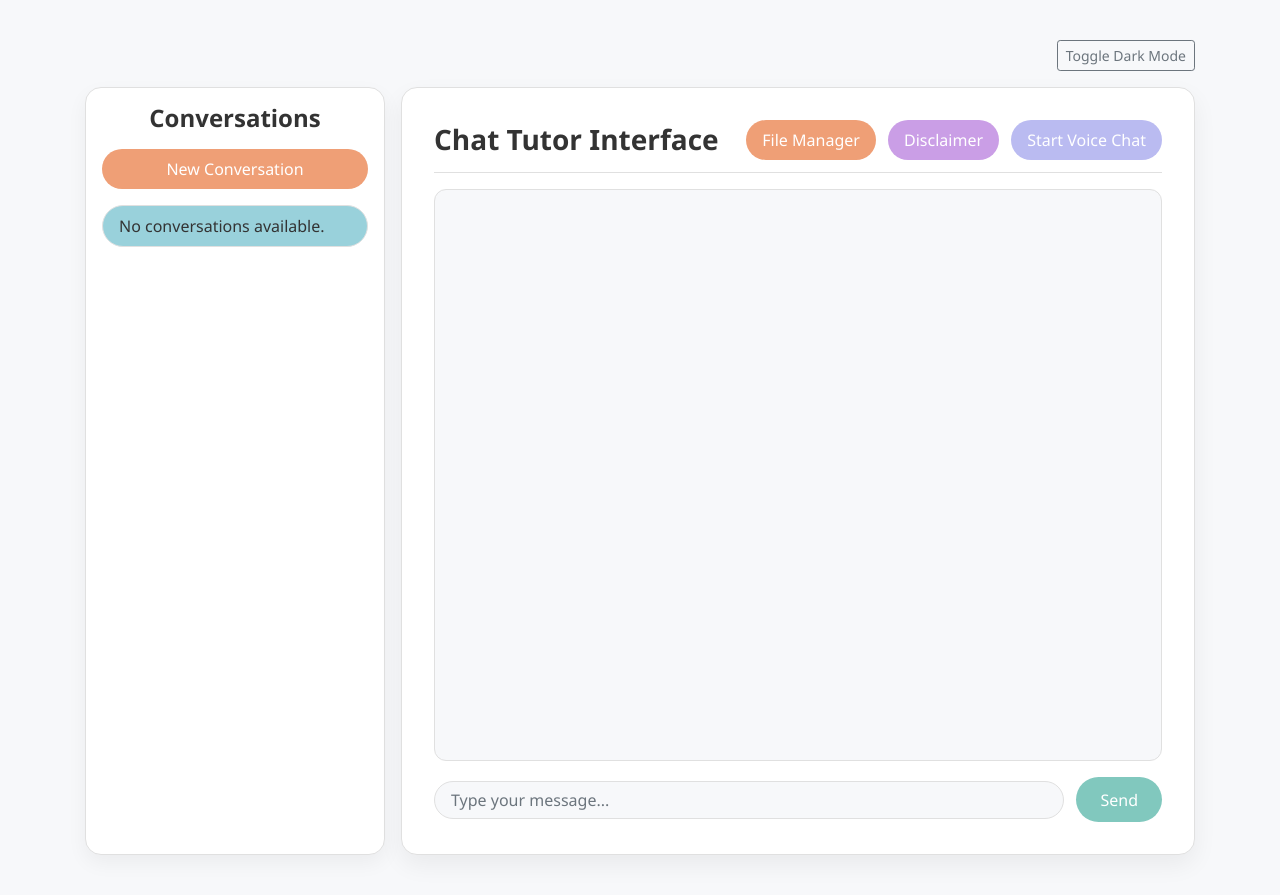
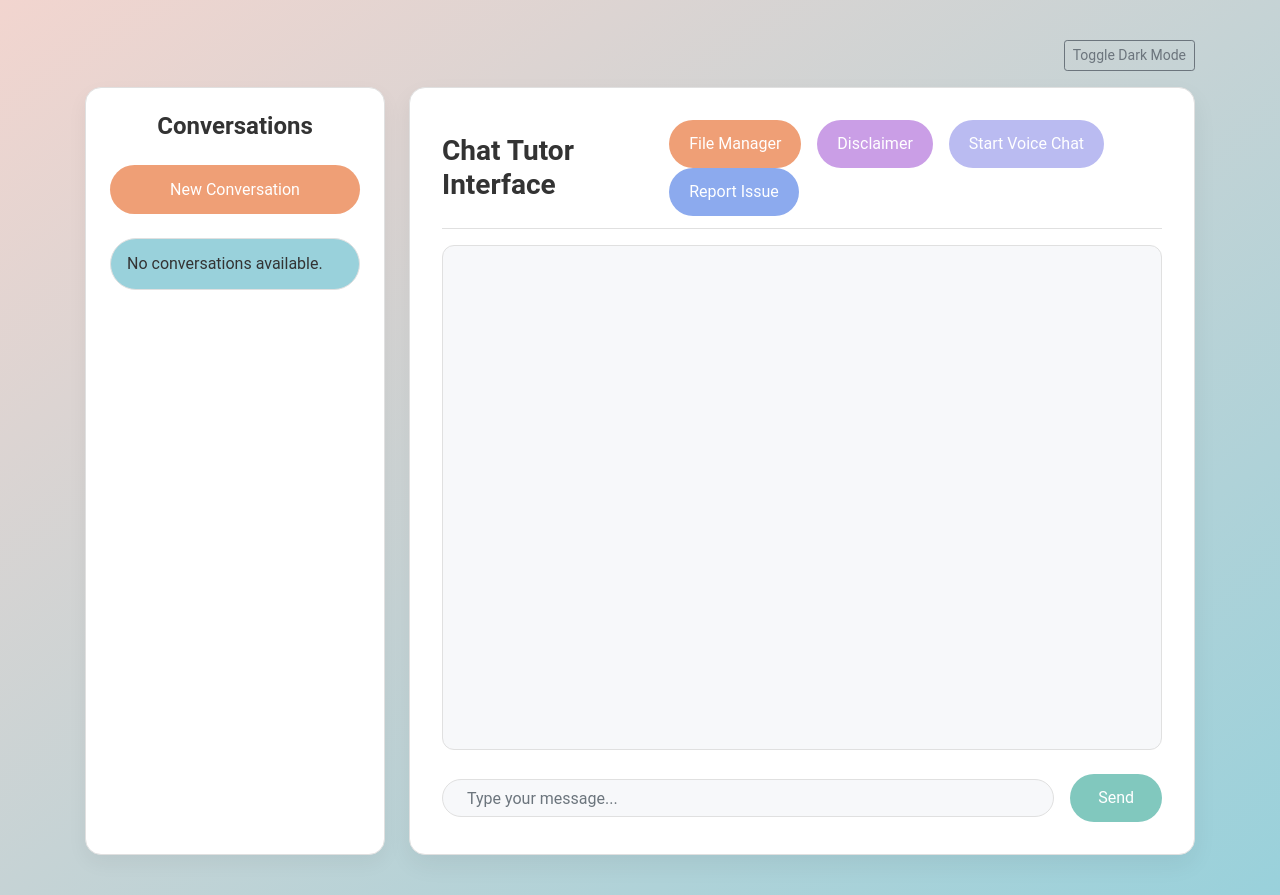
Before and after one commit to Data-Science-and-Society-2026/simulation_exercise, a Django app: template chat_tutor/chat/templates/chat/chat.html in a window 1280 px wide. Run offline with Django 4.2, Linux system fonts and the light colour scheme; the template is opened without the code that fills it, so the values that code supplies are empty; some libraries are stand-ins or nearby versions.

Commit message:
DEMO FINAL

```diff
--- a/chat_tutor/chat/templates/chat/chat.html
+++ b/chat_tutor/chat/templates/chat/chat.html
@@ -3,7 +3,6 @@
 {% block title %}Chat Tutor{% endblock %}
 {% block extra_css %}
 <style>
-  /* CSS Custom Properties (Palette from previous example) */
   :root {
     --rosewater: #f2d5cf;
     --flamingo:  #eebebe;
@@ -31,106 +30,130 @@
     --base-dark:  #303446;
     --mantle:     #292c3c;
     --crust:      #232634;
-    /* Light mode overrides */
     --bg:         #f7f8fa;
     --text:       #333;
     --border:     #e0e0e0;
     --container-bg: #ffffff;
   }
+
   [data-theme="dark"] {
     --bg:         var(--base-dark);
     --text:       var(--text-light);
     --border:     var(--surface1);
     --container-bg: var(--surface0);
   }
+
   body {
-    background: var(--bg);
-    font-family: 'Segoe UI', Tahoma, Geneva, Verdana, sans-serif;
+    background: linear-gradient(to bottom right, var(--rosewater), var(--sky));
+    font-family: 'Roboto', Tahoma, Geneva, Verdana, sans-serif;
     color: var(--text);
     margin: 0;
     padding: 1rem;
+    line-height: 1.6;
   }
+
   .chat-layout {
     display: flex;
-    gap: 1rem;
+    gap: 1.5rem;
     max-width: 1200px;
     margin: 0 auto;
     height: calc(100vh - 2rem);
   }
+
   .conversation-panel {
     flex: 0 0 300px;
     background: var(--container-bg);
     border: 1px solid var(--border);
     border-radius: 16px;
-    box-shadow: 0 8px 20px rgba(0,0,0,0.05);
-    padding: 1rem;
+    box-shadow: 0 8px 20px rgba(0, 0, 0, 0.05);
+    padding: 1.5rem;
     display: flex;
     flex-direction: column;
     overflow-y: auto;
+    transition: all 0.3s ease;
   }
+
   .conversation-panel h4 {
     color: var(--text);
-    font-weight: 600;
-    margin-bottom: 1rem;
+    font-weight: 700;
+    margin-bottom: 1.5rem;
     text-align: center;
   }
+
   .conversation-list {
     list-style: none;
     padding: 0;
     margin: 0;
   }
+
   .conversation-list li {
     background: var(--sky);
     border: 1px solid var(--border);
     border-radius: 50px;
-    padding: 0.5rem 1rem;
-    margin-bottom: 0.5rem;
-    transition: background 0.3s;
+    padding: 0.75rem 1rem;
+    margin-bottom: 1rem;
+    transition: background 0.3s ease, transform 0.2s ease;
     display: flex;
     justify-content: space-between;
     align-items: center;
   }
+
   .conversation-list li.active {
     background: var(--sapphire);
+    transform: scale(1.02);
   }
+
   .conversation-list li a {
     color: var(--text);
     text-decoration: none;
     flex-grow: 1;
   }
+
   .conversation-list li a:hover {
     text-decoration: underline;
+    color: var(--blue);
   }
+
   .conversation-list .delete-btn {
     color: var(--red);
     margin-left: 0.5rem;
-    text-decoration: none;
-    font-size: 1.25rem;
+    font-size: 1.5rem;
+    transition: color 0.3s ease;
   }
+
+  .conversation-list .delete-btn:hover {
+    color: var(--pink);
+  }
+
   .new-conv-btn {
     background: var(--peach);
     color: #fff;
     text-align: center;
-    padding: 0.5rem;
+    padding: 0.75rem;
     border-radius: 50px;
     border: none;
-    margin-bottom: 1rem;
+    margin-bottom: 1.5rem;
     cursor: pointer;
-    transition: background 0.3s;
+    transition: background 0.3s, transform 0.2s ease;
   }
+
   .new-conv-btn:hover {
     background: var(--red);
+    transform: scale(1.05);
   }
+
   .chat-container {
     flex: 1;
     background: var(--container-bg);
     border: 1px solid var(--border);
     border-radius: 16px;
-    box-shadow: 0 10px 25px rgba(0,0,0,0.06);
+    box-shadow: 0 10px 25px rgba(0, 0, 0, 0.06);
     padding: 2rem;
     display: flex;
     flex-direction: column;
+    transition: all 0.3s ease;
   }
+
   .chat-header {
     border-bottom: 1px solid var(--border);
     margin-bottom: 1rem;
@@ -139,108 +162,63 @@
     justify-content: space-between;
     align-items: center;
   }
+
   .chat-header h1 {
     font-size: 1.75rem;
-    font-weight: 600;
+    font-weight: 700;
     margin: 0;
     color: var(--text);
   }
+
   .header-buttons button {
     border-radius: 50px;
-    margin-left: 0.5rem;
-    padding: 0.5rem 1rem;
+    margin-left: 0.75rem;
+    padding: 0.75rem 1.25rem;
     border: none;
-    transition: background 0.3s;
+    cursor: pointer;
+    transition: background 0.3s, transform 0.2s ease;
   }
+
+  .header-buttons button:hover {
+    transform: scale(1.05);
+  }
+
   .header-buttons .btn-warning {
     background: var(--peach);
     color: #fff;
   }
+
   .header-buttons .btn-warning:hover {
     background: var(--red);
   }
+
   .header-buttons .btn-info {
     background: var(--mauve);
     color: #fff;
   }
+
   .header-buttons .btn-info:hover {
     background: var(--pink);
   }
-  /* New Voice Chat button styling */
+
   .header-buttons .btn-voice {
     background: var(--lavender);
     color: #fff;
   }
+
   .header-buttons .btn-voice:hover {
     background: var(--pink);
   }
-  #chat-box {
-    flex: 1;
-    overflow-y: auto;
-    padding: 1rem;
-    background: var(--bg);
-    border-radius: 12px;
-    border: 1px solid var(--border);
-  }
-  .message {
-    margin-bottom: 1rem;
-    opacity: 0;
-    animation: fadeIn 0.3s forwards;
-  }
-  @keyframes fadeIn {
-    to { opacity: 1; }
-  }
-  .message.user {
-    text-align: right;
-  }
-  .message.ai {
-    text-align: left;
-  }
-  .message strong {
-    display: block;
-    font-size: 0.85rem;
-    color: var(--overlay0);
-  }
-  .chat-input {
-    margin-top: 1rem;
-    display: flex;
-    align-items: center;
-  }
-  .chat-input input {
-    border-radius: 50px;
-    padding: 0.75rem 1rem;
-    border: 1px solid var(--border);
-    width: 100%;
-    outline: none;
-    transition: border-color 0.3s;
-    background: var(--bg);
-    color: var(--text);
-  }
-  .chat-input input:focus {
-    border-color: var(--blue);
-  }
-  .chat-input button {
-    border-radius: 50px;
-    padding: 0.65rem 1.5rem;
-    margin-left: 0.75rem;
-    border: none;
-    cursor: pointer;
-    transition: background 0.3s;
-  }
-  .chat-input .btn-primary {
-    background: var(--teal);
+
+  .header-buttons .btn-issue {
+    background: var(--blue);
     color: #fff;
   }
-  .chat-input .btn-primary:hover {
-    background: var(--green);
+
+  .header-buttons .btn-issue:hover {
+    background: var(--sapphire);
   }
-  .chat-input .btn-secondary {
-    background: var(--overlay1);
-    color: #fff;
-  }
-  .chat-input .btn-secondary:hover {
-    background: var(--overlay0);
-  }
+
   .modal-content {
     border-radius: 16px;
     border: none;
@@ -248,11 +226,96 @@
     background: var(--container-bg);
     color: var(--text);
   }
+
   .modal-header, .modal-footer {
     border: none;
   }
+
+  #chat-box {
+    flex: 1;
+    overflow-y: auto;
+    padding: 1.5rem;
+    background: var(--bg);
+    border-radius: 12px;
+    border: 1px solid var(--border);
+    transition: all 0.3s ease;
+  }
+
+  .message {
+    margin-bottom: 1.5rem;
+    opacity: 0;
+    animation: fadeIn 0.4s forwards;
+  }
+
+  @keyframes fadeIn {
+    to { opacity: 1; }
+  }
+
+  .message.user {
+    text-align: right;
+  }
+
+  .message.ai {
+    text-align: left;
+  }
+
+  .message strong {
+    display: block;
+    font-size: 0.9rem;
+    color: var(--overlay0);
+  }
+
+  .chat-input {
+    margin-top: 1.5rem;
+    display: flex;
+    align-items: center;
+  }
+
+  .chat-input input {
+    border-radius: 50px;
+    padding: 1rem 1.5rem;
+    border: 1px solid var(--border);
+    width: 100%;
+    outline: none;
+    background: var(--bg);
+    color: var(--text);
+    transition: border-color 0.3s, box-shadow 0.3s;
+  }
+
+  .chat-input input:focus {
+    border-color: var(--blue);
+    box-shadow: 0 0 10px rgba(0, 122, 255, 0.2);
+  }
+
+  .chat-input button {
+    border-radius: 50px;
+    padding: 0.75rem 1.75rem;
+    margin-left: 1rem;
+    border: none;
+    cursor: pointer;
+    transition: background 0.3s, transform 0.2s ease;
+  }
+
+  .chat-input .btn-primary {
+    background: var(--teal);
+    color: #fff;
+  }
+
+  .chat-input .btn-primary:hover {
+    background: var(--green);
+  }
+
+  .chat-input .btn-secondary {
+    background: var(--overlay1);
+    color: #fff;
+  }
+
+  .chat-input .btn-secondary:hover {
+    background: var(--overlay0);
+  }
 </style>
 {% endblock %}
+
 {% block content %}
 <div class="chat-layout">
   <!-- Conversation Panel -->
@@ -287,9 +350,12 @@
         <button type="button" class="btn btn-info" data-toggle="modal" data-target="#disclaimerModal">
           Disclaimer
         </button>
-        <!-- New Voice Chat Button (Toggle Recording) -->
         <button type="button" class="btn btn-voice" id="voice-chat-btn">
           Start Voice Chat
+        </button>
+        <!-- Report Issue Button -->
+        <button type="button" class="btn btn-issue" id="report-issue-btn">
+          Report Issue
         </button>
       </div>
     </div>
@@ -356,12 +422,12 @@
 {% endblock %}
 {% block extra_js %}
 <script>
-  // Variables for voice recording
+  // Voice below
   let mediaRecorder;
   let audioChunks = [];
   let isRecording = false;
 
-  // Function to create a "typing" indicator for the AI response
+  // simulate typing
   function showTypingIndicator() {
     const indicator = document.createElement('div');
     indicator.className = 'message ai';
@@ -369,8 +435,8 @@
     return indicator;
   }
 
-  // Function for a typewriter effect (gradual reveal of text)
-  function typeWriter(element, text, speed = 30) {
+  // Typing effect
+  function typeWriter(element, text, speed = 50) {
     let i = 0;
     element.innerHTML = "";
     function type() {
@@ -383,7 +449,7 @@
     type();
   }
 
-  // Standard chat form submission (text input)
+  // Standard Text Chat Submission
   let isSubmitting = false;
   document.addEventListener('DOMContentLoaded', function() {
     const chatForm = document.getElementById('chat-form');
@@ -458,15 +524,13 @@
       });
     });
 
-    // Voice Chat Button functionality using MediaRecorder
+    // Voice chat button
     const voiceBtn = document.getElementById('voice-chat-btn');
     voiceBtn.addEventListener('click', async function() {
       const btn = this;
       const csrftoken = document.querySelector('[name=csrfmiddlewaretoken]').value;
 
-      // If not recording, start recording
       if (!isRecording) {
-        // Request microphone access
         try {
           const stream = await navigator.mediaDevices.getUserMedia({ audio: true });
           mediaRecorder = new MediaRecorder(stream);
@@ -477,12 +541,16 @@
             }
           });
           mediaRecorder.addEventListener("stop", () => {
-            // Create a blob from the recorded audio
+            // Create a Blob from recorded audio
             const audioBlob = new Blob(audioChunks, { type: 'audio/wav' });
-            // Create form data with the audio file
             let formData = new FormData();
             formData.append('audio', audioBlob);
-            // Send the audio to the voice_chat endpoint
+
+            // Append a placeholder for the AI response
+            const aiPlaceholder = showTypingIndicator();
+            chatBox.appendChild(aiPlaceholder);
+            chatBox.scrollTop = chatBox.scrollHeight;
+
             fetch("{% url 'voice_chat' %}", {
               method: "POST",
               body: formData,
@@ -505,21 +573,26 @@
               userDiv.className = 'message user';
               userDiv.innerHTML = '<strong>User (via voice):</strong> ' + data.recognized_text;
               chatBox.appendChild(userDiv);
-              // Append AI response with timing info
+              // Append AI response
               let aiDiv = document.createElement('div');
               aiDiv.className = 'message ai';
               aiDiv.innerHTML = '<strong>AI:</strong> ' + data.ai_text +
                 '<br><small>(Used ' + data.doc_count + ' PDFs, response in ' + data.query_time.toFixed(2) + 's)</small>';
               chatBox.appendChild(aiDiv);
               chatBox.scrollTop = chatBox.scrollHeight;
-              // Play the generated audio
+              // Create and play the generated audio
               let audio = new Audio(data.audio_url);
-              audio.play();
+              audio.load();
+              audio.play().then(() => {
+                console.log("Audio playback started.");
+              }).catch(err => {
+                console.error("Audio playback error:", err);
+              });
               btn.disabled = false;
               btn.textContent = "Start Voice Chat";
             })
             .catch(error => {
-              console.error("Error:", error);
+              console.error("Error during voice chat:", error);
               alert("Error during voice chat.");
               btn.disabled = false;
               btn.textContent = "Start Voice Chat";
@@ -533,12 +606,17 @@
           alert("Error accessing microphone.");
         }
       } else {
-        // If already recording, stop recording
         mediaRecorder.stop();
         isRecording = false;
         btn.textContent = "Start Voice Chat";
       }
     });
+
+    // Issue button here
+    const reportIssueBtn = document.getElementById('report-issue-btn');
+    reportIssueBtn.addEventListener('click', function() {
+      window.location.href = "https://github.com/Data-Science-and-Society-2026/simulation_exercise/issues";
+    });
   });
 </script>
 {% endblock %}
```
Also changed, not shown: chat_tutor/chat/chat_view.py (+3 -9 lines), 4 other files.
